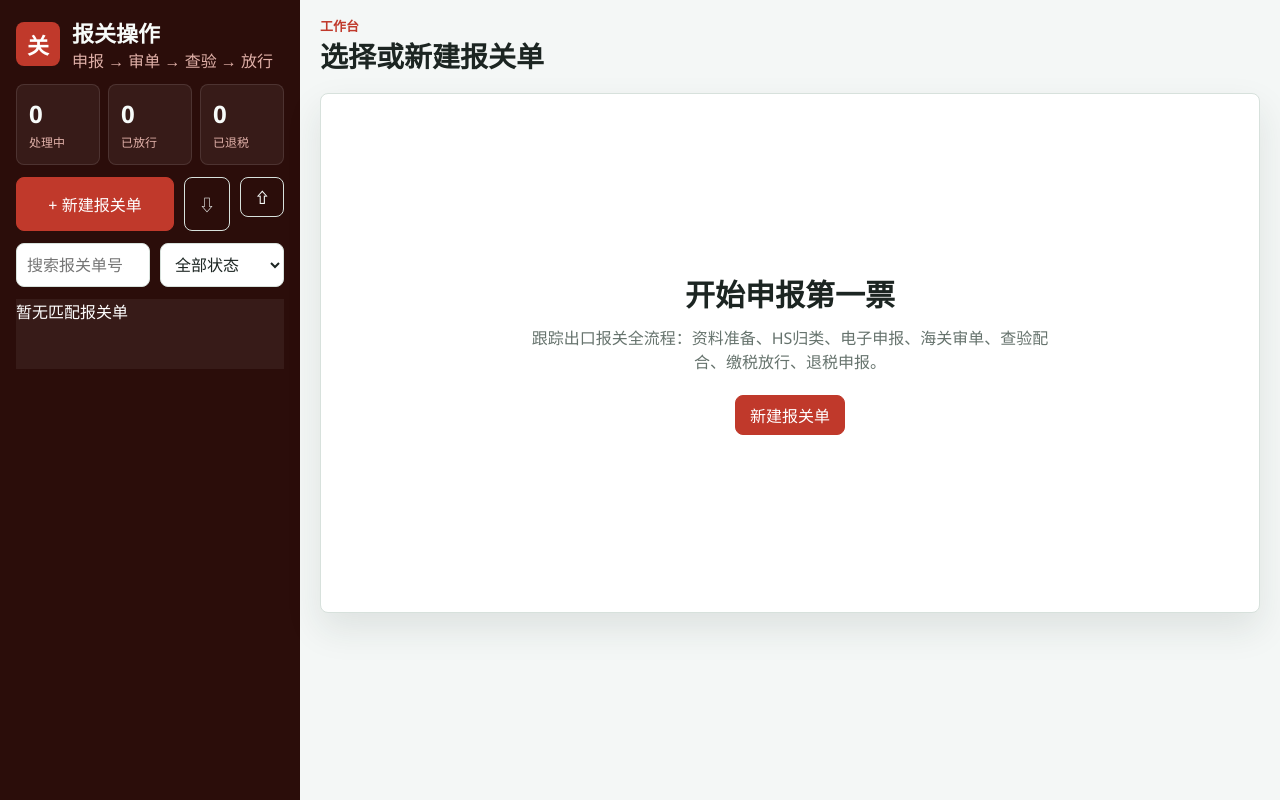
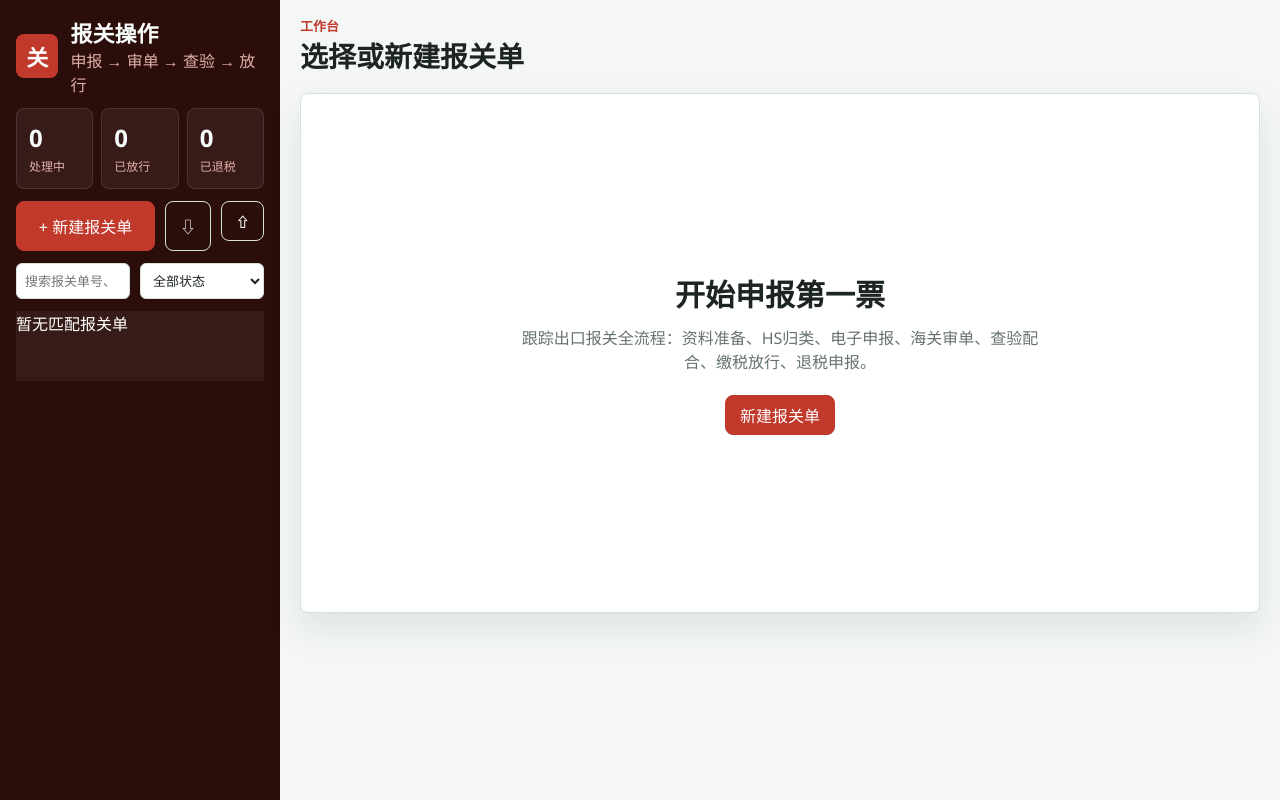
Before and after one commit to masonmaiii21-debug/foreign-trade-tracker, a plain HTML site: page customs.html in a window 1280 px wide. Drawn offline with Linux system fonts and the light colour scheme.

Commit message:
Unified compact layout across all pages
Tighter sidebar, smaller inputs, reduced gaps, max-width container

Co-Authored-By: Claude Opus 4.7 <noreply@anthropic.com>

```diff
--- a/customs.html
+++ b/customs.html
@@ -50,7 +50,7 @@ input:focus, select:focus, textarea:focus { border-color: var(--cs-primary) !imp
 .reminder-panel > .follow-summary { grid-column: auto !important; grid-row: auto !important; border-top: 1px solid var(--line); margin-top: 12px; padding-top: 12px; }
 .issue-panel, .contact-panel, .activity-panel { grid-column: auto !important; }
 .panel { margin-bottom: 10px; }
-.form-grid { grid-template-columns: repeat(3, 1fr) !important; gap: 10px; }
+.form-grid { grid-template-columns: repeat(3, 1fr) !important; }
 .doc-check-grid { grid-template-columns: repeat(3, 1fr); }
 @media (max-width:1100px) { .form-grid { grid-template-columns: repeat(2, 1fr) !important; } .doc-check-grid { grid-template-columns: repeat(2, 1fr); } }
 @media (max-width:600px) { .form-grid { grid-template-columns: 1fr !important; } .doc-check-grid { grid-template-columns: 1fr; } }
--- a/styles.css
+++ b/styles.css
@@ -44,8 +44,10 @@ button {
 
 .app-shell {
   display: grid;
-  grid-template-columns: minmax(260px, 300px) 1fr;
+  grid-template-columns: minmax(240px, 280px) 1fr;
   min-height: 100vh;
+  max-width: 1400px;
+  margin: 0 auto;
 }
 
 .sidebar {
@@ -187,13 +189,14 @@ input,
 select,
 textarea {
   width: 100%;
-  min-height: 40px;
+  min-height: 36px;
   border: 1px solid var(--line);
-  border-radius: 8px;
-  padding: 9px 10px;
+  border-radius: 6px;
+  padding: 7px 8px;
   background: var(--surface);
   color: var(--text);
   outline: none;
+  font-size: 13px;
 }
 
 textarea {
@@ -306,8 +309,8 @@ textarea:focus {
 
 .content-grid {
   display: grid;
-  grid-template-columns: minmax(340px, 1.2fr) minmax(280px, 0.8fr);
-  gap: 12px;
+  grid-template-columns: minmax(320px, 1fr) minmax(260px, 0.9fr);
+  gap: 10px;
   align-items: start;
 }
 
@@ -350,15 +353,15 @@ textarea:focus {
 .form-grid {
   display: grid;
   grid-template-columns: repeat(2, minmax(0, 1fr));
-  gap: 14px;
+  gap: 10px;
 }
 
 label {
   display: grid;
-  gap: 7px;
-  margin-bottom: 14px;
+  gap: 5px;
+  margin-bottom: 10px;
   color: #31413b;
-  font-size: 14px;
+  font-size: 13px;
   font-weight: 700;
 }
 
```
